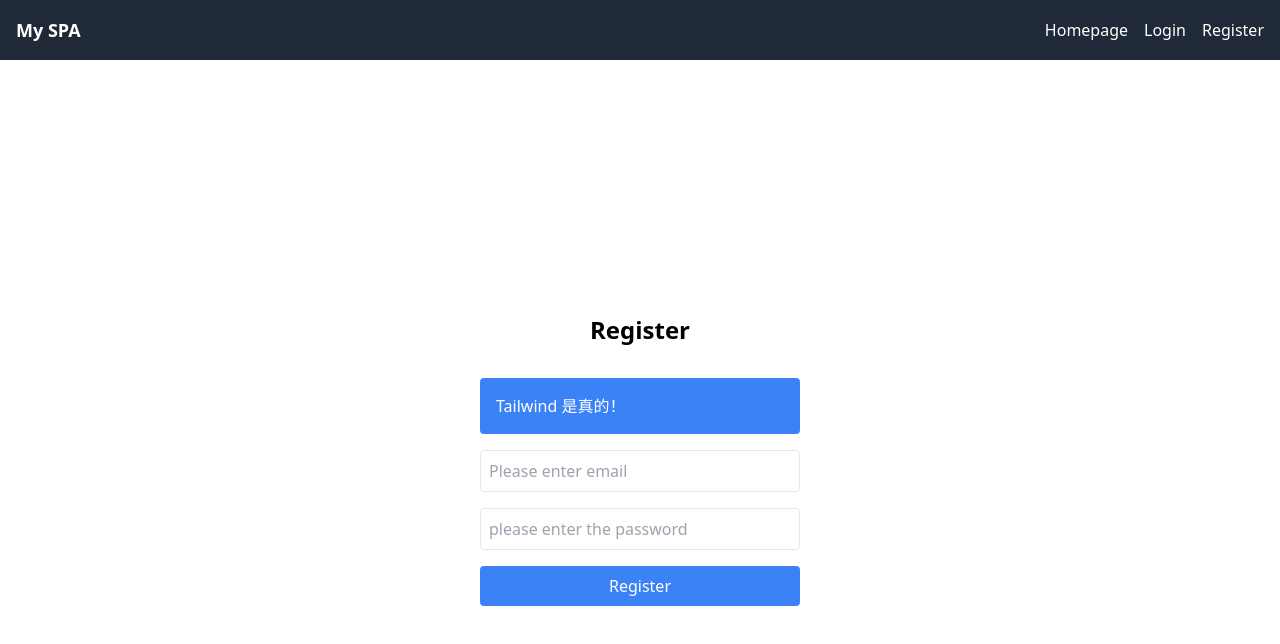
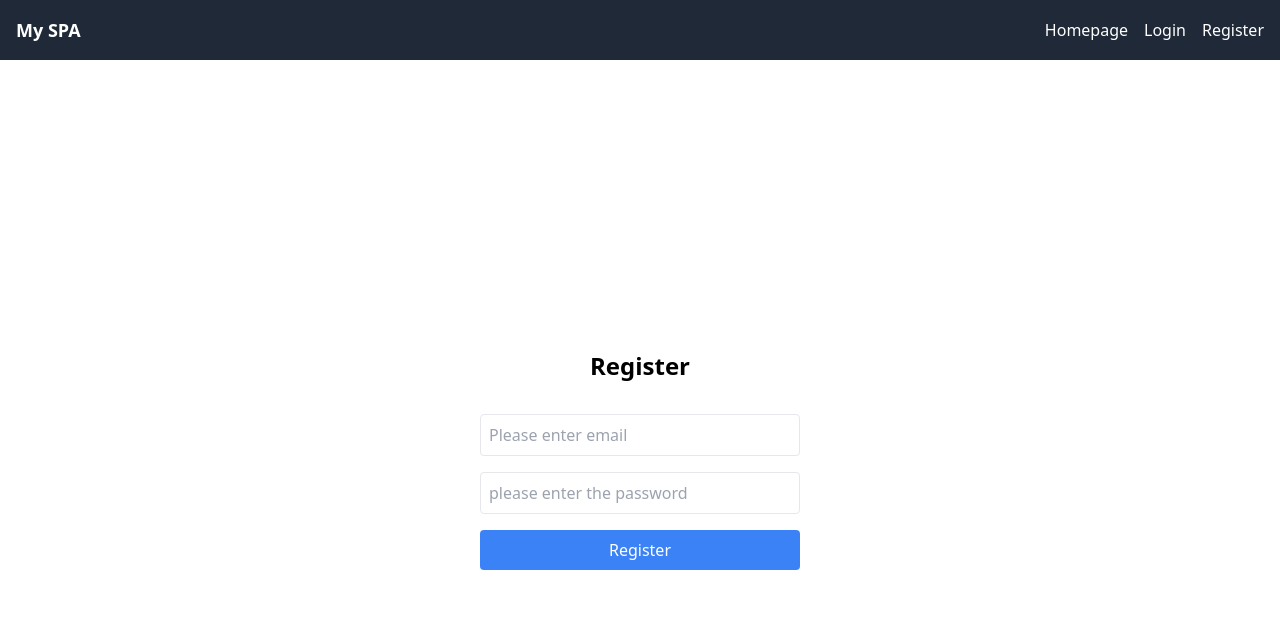
Before and after one commit to PlasmaR1/nextjs-auth-spa, a Next.js app: page /register in a window 1280 px wide. Shown: the top 644 px of the page. Built offline with nearby package versions, Linux system fonts and the light colour scheme.

Commit message:
Changing comment section

```diff
--- a/app/home/page.tsx
+++ b/app/home/page.tsx
@@ -15,7 +15,7 @@
 
 
   const handleLogout = () => {
-    localStorage.removeItem('isLoggedIn'); // 只清除登录状态，不删除注册用户
+    localStorage.removeItem('isLoggedIn'); // 只清除登录状态，不删除注册用户 remove status rather than user data
     router.push('/login');
     window.location.reload();
   };
--- a/app/layout.tsx
+++ b/app/layout.tsx
@@ -9,7 +9,7 @@
   return (
     <html lang="zh">
       <body>
-        <Navbar /> {/* 导航栏 */}
+        <Navbar /> {/* 导航栏Navbar */}
         <main>{children}</main>
       </body>
     </html>
--- a/app/login/page.tsx
+++ b/app/login/page.tsx
@@ -5,7 +5,6 @@
 import { useEffect } from 'react';
 
 
-// 登录表单的数据类型
 interface LoginFormData {
   email: string;
   password: string;
@@ -35,7 +34,7 @@
 
     if (user.email === data.email && user.password === data.password) {
       alert('Login successful！');
-      localStorage.setItem('isLoggedIn', 'true');  // 记录登录状态
+      localStorage.setItem('isLoggedIn', 'true');  // Remember login status
       router.push('/home');
       window.location.reload(); //refresh pages to show login details
     } else {
@@ -50,7 +49,7 @@
       <form onSubmit={handleSubmit(onSubmit)} className="flex flex-col gap-4 w-80">
         <h1 className="text-2xl font-bold mb-4 text-center">Welcome to SPA by Zach</h1>
 
-        {/* 邮箱输入框 */}
+        {/* Eamil input */}
         <input
           type="email"
           placeholder="Emter your Email"
@@ -59,7 +58,7 @@
         />
         {errors.email?.message && <p className="text-red-500 text-sm">{errors.email?.message}</p>}
 
-        {/* 密码输入框 */}
+        {/* Password input */}
         <input
           type="password"
           placeholder="Emter your Password"
@@ -68,7 +67,7 @@
         />
         {errors.password?.message && <p className="text-red-500 text-sm">{errors.password?.message}</p>}
 
-        {/* 登录按钮 */}
+        {/* Login Button */}
         <button type="submit" className="bg-blue-500 text-white p-2 rounded hover:bg-blue-600">
           Login
         </button>
--- a/app/register/page.tsx
+++ b/app/register/page.tsx
@@ -37,12 +37,7 @@
       <form onSubmit={handleSubmit(onSubmit)} className="flex flex-col gap-4 w-80">
         <h1 className="text-2xl font-bold mb-4 text-center">Register</h1>
 
-        <div className="bg-blue-500 text-white p-4 rounded">
-            Tailwind 是真的！
-        </div>
-
-
-        {/* 邮箱输入框 */}
+        {/* Email input 邮箱输入框 */}
         <input
           type="email"
           placeholder="Please enter email"
@@ -51,7 +46,7 @@
         />
         {errors.email?.message && <p className="text-red-500 text-sm">{errors.email?.message}</p>}
 
-        {/* 密码输入框 */}
+        {/* Password input 密码输入框 */}
         <input
           type="password"
           placeholder="please enter the password"
@@ -66,7 +61,7 @@
         />
         {errors.password?.message && <p className="text-red-500 text-sm">{errors.password?.message}</p>}
 
-        {/* 注册按钮 */}
+        {/* Register buttom 注册按钮 */}
         <button type="submit" className="bg-blue-500 text-white p-2 rounded hover:bg-blue-600">
           Register
         </button>
```
